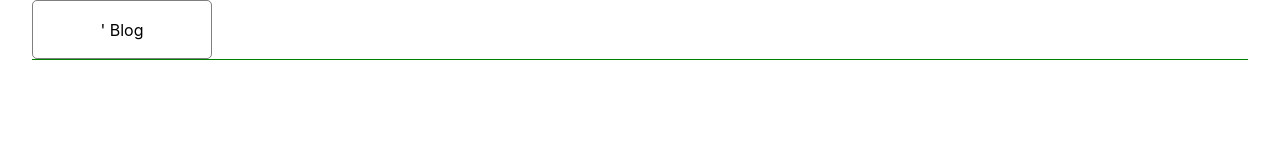
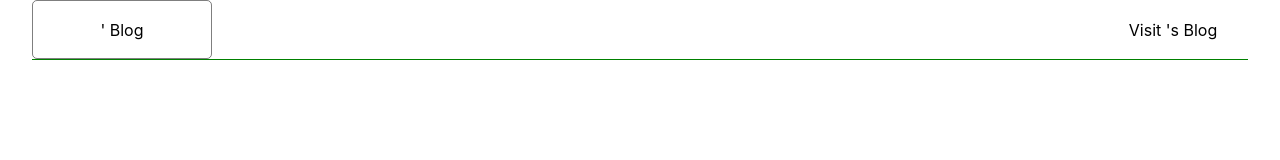
Before and after one commit to hayoung0Lee/Toy-NextJS-BloggingTool, a Next.js app: page /components/layout in a window 1280 px wide. Shown: the top 160 px of the page. Built offline with nearby package versions, Linux system fonts and the light colour scheme.

Commit message:
Add next/link

```diff
--- a/pages/components/layout.js
+++ b/pages/components/layout.js
@@ -1,4 +1,6 @@
 import styled from "styled-components";
+import Link from "next/link";
+import { useRouter } from "next/router";
 
 const LayoutWrapper = styled.div`
     width: 1440px;
@@ -15,6 +17,14 @@ const LayoutWrapper = styled.div`
         height: 60px;
         border-bottom: 1px solid green;
         display: flex;
+        justify-content: space-between;
+    }
+
+    & nav {
+      width: 150px;
+      display: flex;
+      align-items: center;
+      justify-content: center;
     }
 
     & main {
@@ -34,14 +44,32 @@ const Logo = styled.div`
   display: flex;
   align-items: center;
   justify-content: center;
+  cursor: pointer;
 `;
 
 const Layout = ({ children }) => {
   const username = process.env.NEXT_PUBLIC_USERNAME;
+  const router = useRouter();
+  const isInsideBlog = router.query.username === undefined ? false : true;
+
   return (
     <LayoutWrapper>
       <header>
-        <Logo>{username}' Blog</Logo>
+        <Link href={`/`}>
+          <Logo>{username}' Blog</Logo>
+        </Link>
+        <nav>
+          {!isInsideBlog && (
+            <Link href={`/${username}`}>
+              <a>Visit {username}'s Blog</a>
+            </Link>
+          )}
+          {isInsideBlog && (
+            <Link href={`/${username}/write`}>
+              <a>Write</a>
+            </Link>
+          )}
+        </nav>
       </header>
       <main>{children}</main>
       <footer>Can you see me...? I'm Footer Lee</footer>
```
